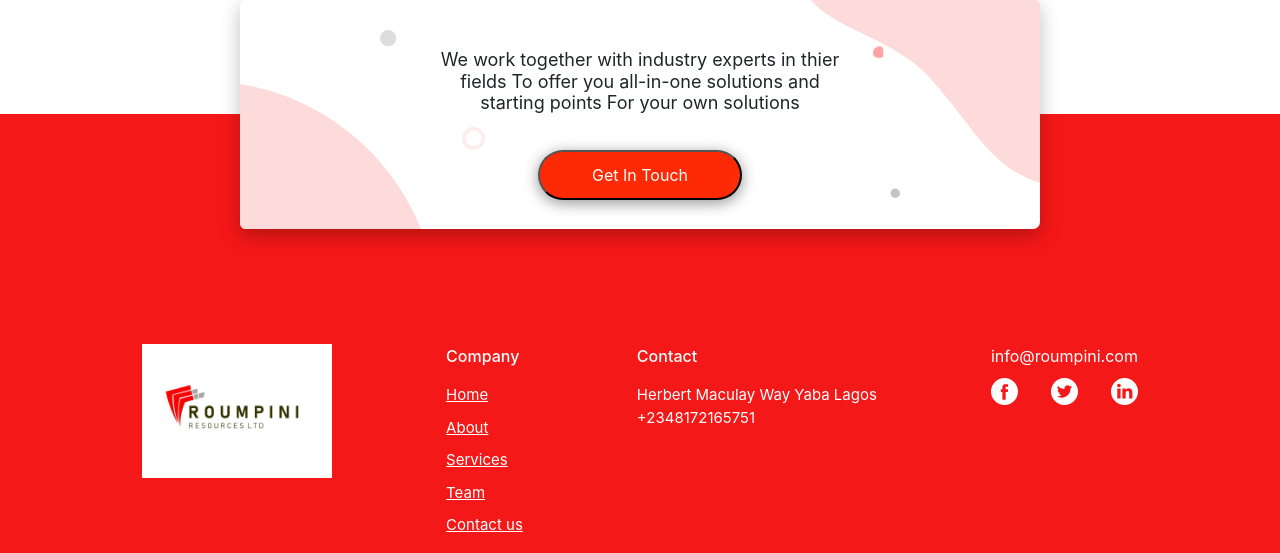
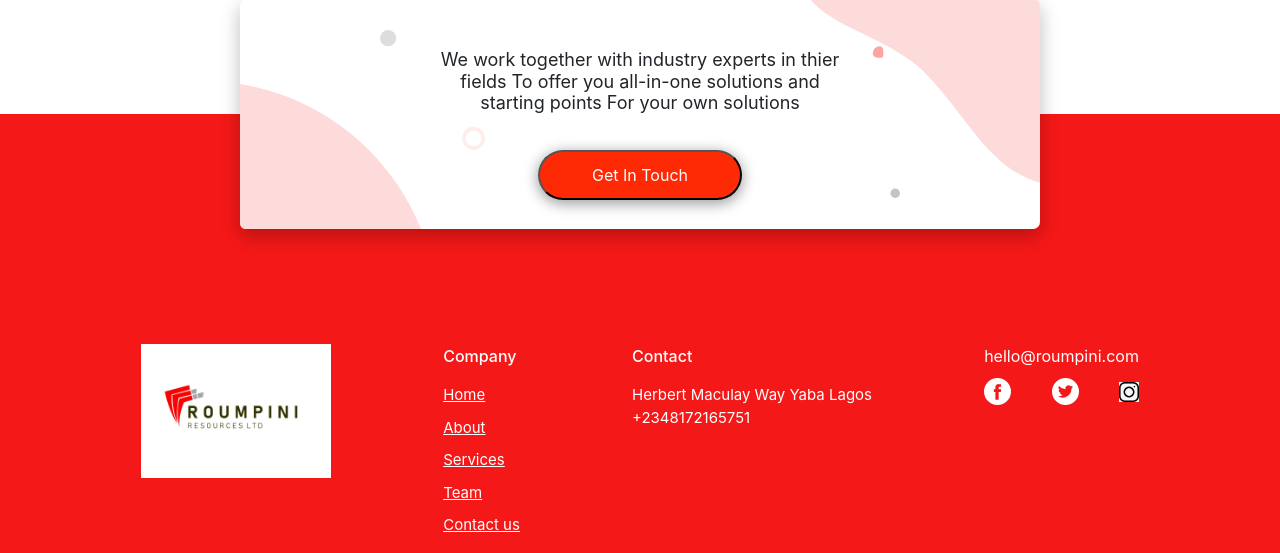
Before and after one commit to onyeka-honey/Rogue, a Django app: page / in a window 1280 px wide. Shown: the part 4004-4557 px from the top of the page. Run offline with Django 3.2, Linux system fonts and the light colour scheme; some libraries are stand-ins or nearby versions; some web fonts are replaced.

Commit message:
instagram logo

```diff
--- a/home/views.py
+++ b/home/views.py
@@ -20,7 +20,7 @@ def email_sender(request):
         text_content='Name: ' + name + '<br>' + 'Email: ' + email + '<br>' + 'Phone: ' + phone + '<br>' + 'Message: ' + message
         html_content='Name: ' + name + '<br>' + 'Email: ' + email + '<br>' + 'Phone: ' + phone + '<br>' + 'Message: ' + message
         from_email='hello@roumpiniresource.com'
-        to=['fbilesanmi@gmail.com',]
+        to=['fbilesanmi@gmail.com', 'larnorm@gmail.com']
 
         email_message = EmailMultiAlternatives(subject, text_content, from_email, to)
         email_message.attach_alternative(html_content, 'text/html')
--- a/templates/home/index.html
+++ b/templates/home/index.html
@@ -53,6 +53,9 @@
             </li>
             <li class="nav-item nav-content-item" id="move-link">
               <a class="nav-link" href="#contact">Contact</a>
+            </li>
+            <li class="nav-item nav-content-item" id="move-link">
+              <a class="nav-link" href="#">Blog</a>
             </li>
           </ul>
 
@@ -348,7 +351,7 @@
           </div>
         </div>
         <div>
-          <a href="" class="footer-email">info@roumpini.com</a>
+          <a href="" class="footer-email">hello@roumpini.com</a>
           <div class="footer-social">
             <a href="" class="footer-social-single">
               <img src="{% static 'image/facebook.svg' %}" alt="">
@@ -357,7 +360,7 @@
               <img src="{% static 'image/twitter.svg' %}" alt="">
             </a>
             <a href="https://instagram.com/roumpini.resources?igshid=44aeejexqwgm" class="footer-social-single">
-              <img src="{% static 'image/linkd.svg' %}" alt="">
+              <img src="{% static 'image/instagram.jpeg' %}" height="20px" width="20px" alt="">
             </a>
           </div>
         </div>
```
Also changed, not shown: static/image/instagram.jpeg (added), 3 other files.
